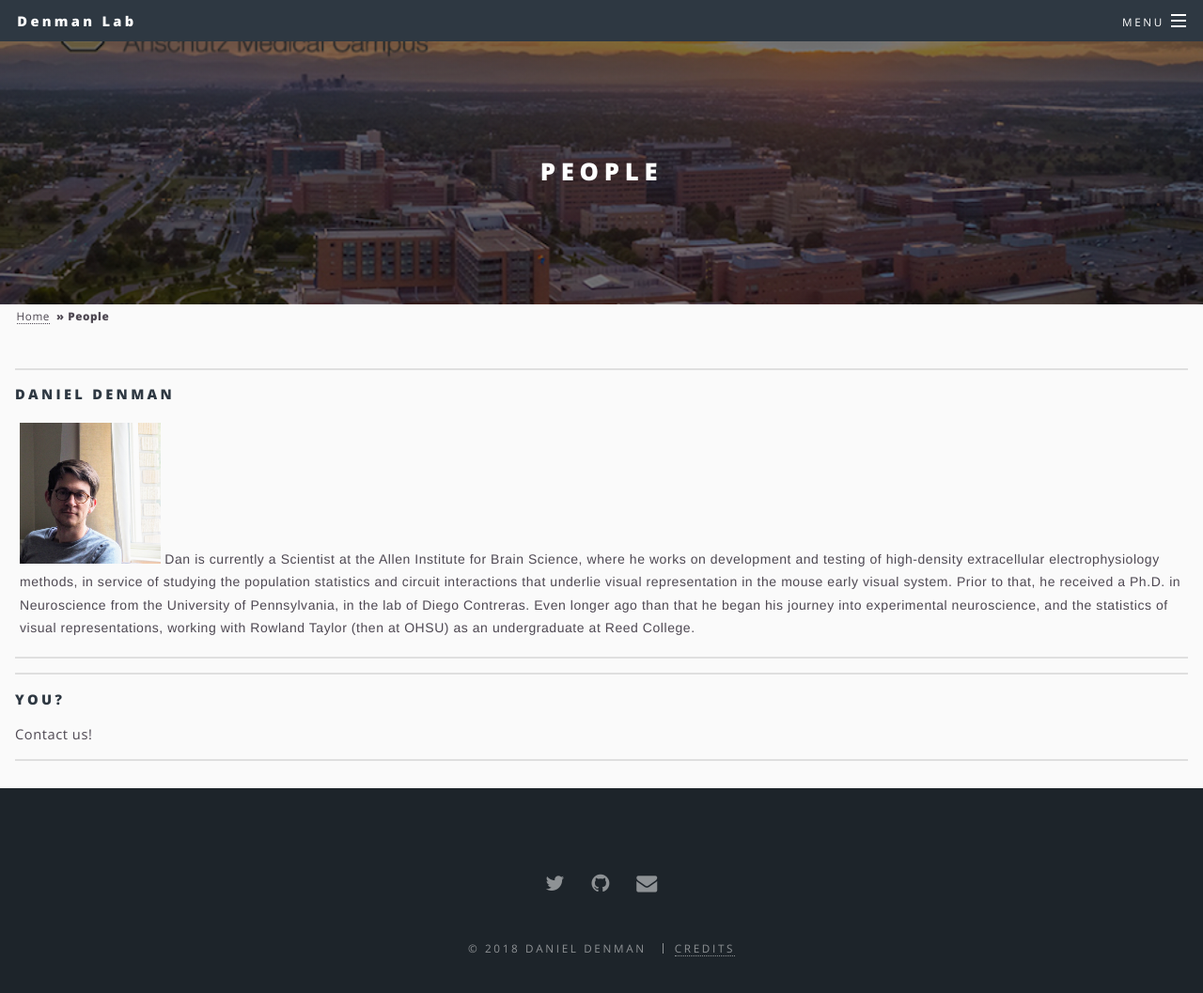
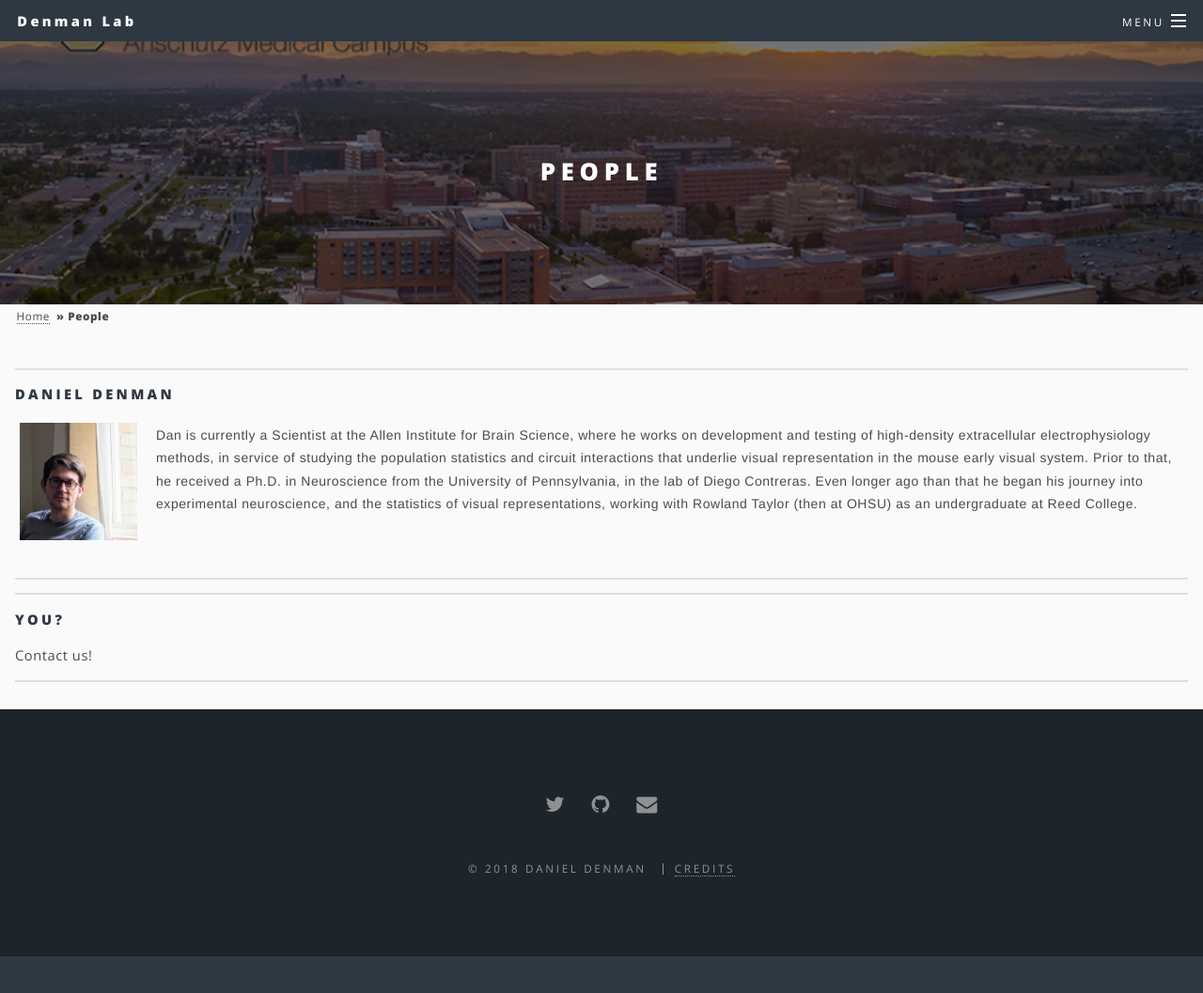
Before and after one commit to denmanlab/denmanlab.github.io, a Jekyll site: the page built from _pages/people.html, in a window 1280 px wide and 1103 px high. Shown: the top 1057 px of the window at 94% size. Built offline with Jekyll 4.4.1, drawn with Linux system fonts in a browser that asks for light colours.

Commit message:
Update people.html

```diff
--- a/_pages/people.html
+++ b/_pages/people.html
@@ -13,7 +13,7 @@ background-image: cu001.jpeg
 <div class=image_wrapper>
 </style>
 <img id="img" src="/images/dan.jpg"
-width="150" height="150"/>
+width="125" height="125" class="bio_img_l"/>
 <p2>
 Dan is currently a Scientist at the Allen Institute for Brain Science, where he works on development and testing of high-density extracellular electrophysiology methods, in service of studying the population statistics and circuit interactions that underlie visual representation in the mouse early visual system. Prior to that, he received a Ph.D. in Neuroscience from the University of Pennsylvania, in the lab of Diego Contreras. Even longer ago than that he began his journey into experimental neuroscience, and the statistics of visual representations, working with Rowland Taylor (then at OHSU) as an undergraduate at Reed College.
 </p2>
```
